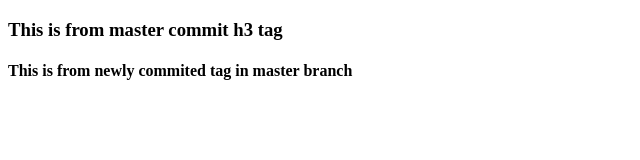
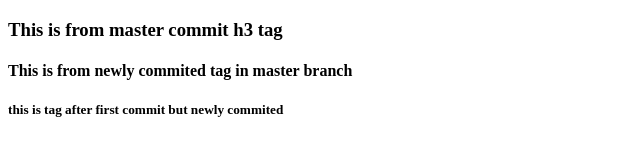
Before and after one commit to Ramkumar908/Testing, a plain HTML site: page index.html in a window 1280 px wide. Shown: the whole page, without its empty margins (0-640 px from the left). Drawn offline with Linux system fonts and the light colour scheme.

Commit message:
new tag added

```diff
--- a/index.html
+++ b/index.html
@@ -10,6 +10,6 @@
 
     <h3>This is from master commit h3 tag</h3>
     <h4>This is from newly commited tag in master branch</h4>
-
+     <h5>this is tag after first commit but newly commited</h5>
 </body>
 </html>
```
